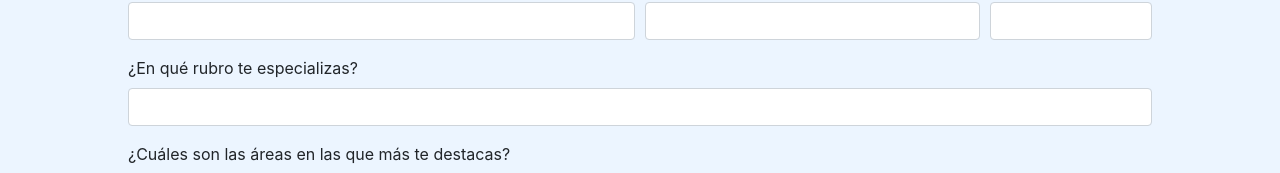
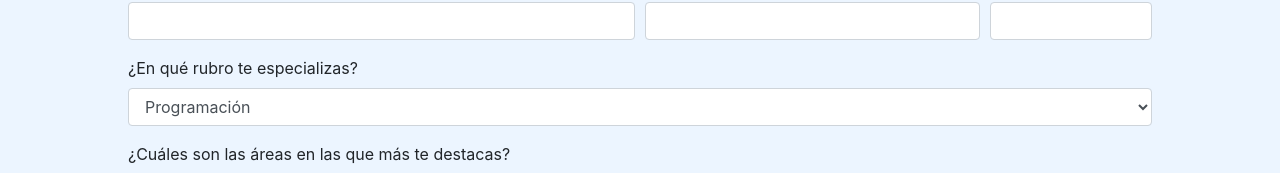
Before and after one commit to mahaliroblesarbieto/Formulario-softInPeru, a website: page src/index.html in a window 1280 px wide. Shown: the part 206-379 px from the top of the page. Drawn offline with nearby package versions, Linux system fonts and the light colour scheme.

Commit message:
cambiando input por select

```diff
--- a/src/index.html
+++ b/src/index.html
@@ -43,7 +43,13 @@
             </div>
       <div class="form-group">
         <label for="inputAddress">¿En qué rubro te especializas?</label>
-        <input type="text" class="form-control" id="inputAddress">
+        <select id="inputState" class="form-control">
+            <option selected>Programación</option>
+            <option>Análisis funcional</option>
+            <option>Diseño Gráfico</option>
+            <option>UX</option>
+            <option>Marketing</option>
+          </select>
       </div>
       <div class="form-group">
           <label for="inputAddress">¿Cuáles son las áreas en las que más te destacas?</label>
```
